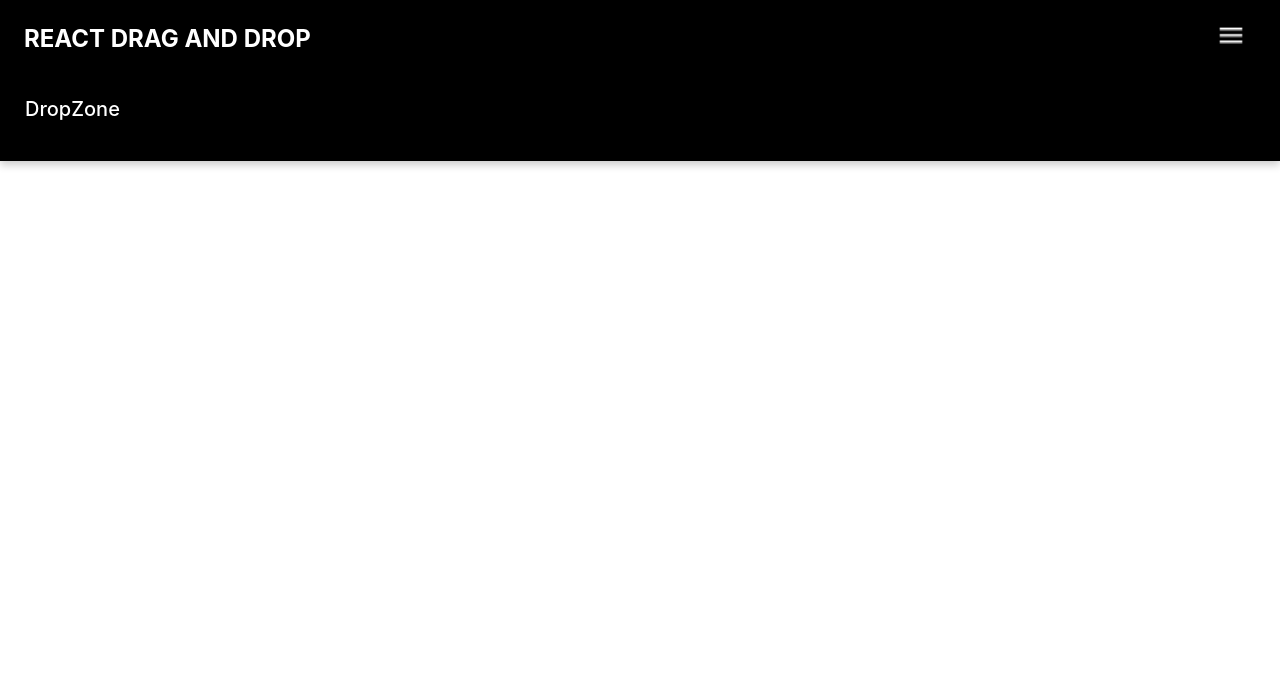
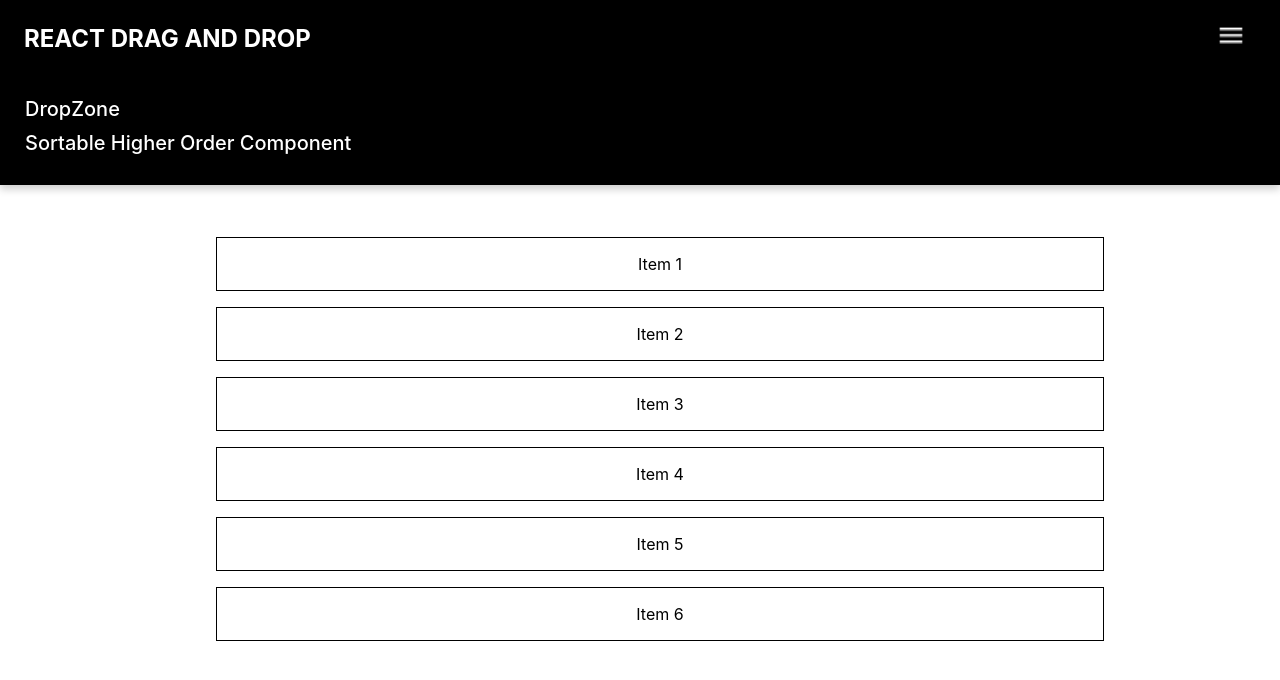
Before and after one commit to sleeplesseditor/DragAndDropFilesReact, a React (Create React App) app: page /sortablehoc in a window 1280 px wide. Both pictures are taken after a click on the button 1231 px from the left and 28 px from the top of the page. Shown: the top 680 px of the page. Built offline with nearby package versions, Linux system fonts and the light colour scheme.

Commit message:
SortableHOC page created

```diff
--- a/package.json
+++ b/package.json
@@ -5,11 +5,13 @@
   "dependencies": {
     "@material-ui/core": "^4.2.0",
     "@testing-library/react": "^8.0.5",
+    "array-move": "^2.1.0",
     "react": "^16.8.6",
     "react-dom": "^16.8.6",
     "react-dropzone": "^10.1.5",
     "react-router-dom": "^5.0.1",
     "react-scripts": "3.0.1",
+    "react-sortable-hoc": "^1.9.1",
     "react-transition-group": "^4.2.1"
   },
   "scripts": {
--- a/src/App.css
+++ b/src/App.css
@@ -1,5 +1,9 @@
 .App {
   text-align: center;
+}
+
+.App h2 {
+  margin-top: 8rem;
 }
 
 /* Navbar */
@@ -38,19 +42,6 @@ li a {
     flex-direction: row;
     margin-right: 1.5rem;
 }
-/*
-.MuiMenu-list {
-  color: #000 !important;
-}
-
-.MuiButton-label, .MuiMenuItem-root {
-  color: white !important;
-  transition: all .2s ease-in-out;
-}
-
-.MuiButton-label:hover {
-  color: rgb(153, 153, 153);
-} */
 
 /* DROPZONE */
 
@@ -82,7 +73,7 @@ li a {
   border: 1px solid #eaeaea;
   margin-bottom: 8;
   margin-right: 8;
-  width: 100%;
+  width: 25%;
   height: 100%;
   box-sizing: border-box;
 }
@@ -104,3 +95,16 @@ li a {
   flex-direction: row;
   flex-wrap: wrap;
 }
+
+/* Sortbale HOC */
+.sortable-hoc-container {
+  margin: 5rem 10rem;
+  list-style: none;
+}
+
+.sortable-item {
+  margin: 1rem;
+  padding: 1rem;
+  border: 1px solid #000;
+  cursor: pointer;
+}
--- a/src/App.js
+++ b/src/App.js
@@ -3,6 +3,7 @@ import './App.css';
 import { BrowserRouter as Router, Route, Switch } from 'react-router-dom';
 import Header from './components/Header/Header';
 import DropZonePage from './pages/DropZonePage';
+import SortableHocPage from './pages/SortableHocPage';
 
 function App() {
   return (
@@ -10,6 +11,7 @@ function App() {
       <Header />
         <Switch>
           <Route exact path="/" component={DropZonePage} />
+          <Route exact path="/sortablehoc" component={SortableHocPage} />
         </Switch>
     </Router>
   );
--- a/src/components/DropZone.js
+++ b/src/components/DropZone.js
@@ -19,7 +19,7 @@ function DropZone() {
     // }, [])
 
     const {acceptedFiles, getRootProps, getInputProps, isDragActive} = useDropzone({
-        accept: 'image/*',
+        accept: 'image/*, .pdf, .doc',
         onDrop: acceptedFiles => {
             setImageFiles(acceptedFiles.map(file => Object.assign(file, {
               preview: URL.createObjectURL(file)
--- a/src/components/Header/Header.js
+++ b/src/components/Header/Header.js
@@ -48,6 +48,13 @@ export default function Header() {
             >
                 DropZone
             </Link>
+            <Link
+                to={"/sortablehoc"}
+                style={{ textDecoration: 'none' }}
+                onClick={toggleNav}
+            >
+                Sortable Higher Order Component
+            </Link>
         </nav>
       </CSSTransition>
       <button onClick={toggleNav} className="header-button">
--- /dev/null
+++ b/src/components/SortableHoc.js
@@ -0,0 +1,31 @@
+import React, {Component} from 'react';
+import {SortableContainer, SortableElement} from 'react-sortable-hoc';
+import arrayMove from 'array-move';
+
+const SortableItem = SortableElement(({value}) => <li className="sortable-item">{value}</li>);
+
+const SortableList = SortableContainer(({items}) => {
+  return (
+    <ul className="sortable-hoc-container">
+      {items.map((value, index) => (
+        <SortableItem key={`item-${index}`} index={index} value={value}/>
+      ))}
+    </ul>
+  );
+});
+
+class SortableHoc extends Component {
+  state = {
+    items: ['Item 1', 'Item 2', 'Item 3', 'Item 4', 'Item 5', 'Item 6'],
+  };
+  onSortEnd = ({oldIndex, newIndex}) => {
+    this.setState(({items}) => ({
+      items: arrayMove(items, oldIndex, newIndex),
+    }));
+  };
+  render() {
+    return <SortableList items={this.state.items} onSortEnd={this.onSortEnd} />;
+  }
+}
+
+export default SortableHoc;
--- /dev/null
+++ b/src/pages/SortableHocPage.js
@@ -0,0 +1,16 @@
+import React from 'react';
+import SortableHoc from '../components/SortableHoc';
+
+function SortableHocPage() {
+
+  return (
+    <React.Fragment>
+        <div className="App">
+            <h2>Sortable Higher Order Components</h2>
+            <SortableHoc />
+        </div>
+    </React.Fragment>
+  );
+}
+
+export default SortableHocPage;
```
Also changed, not shown: 1 other file (tests, documents, lock files or other folders).
